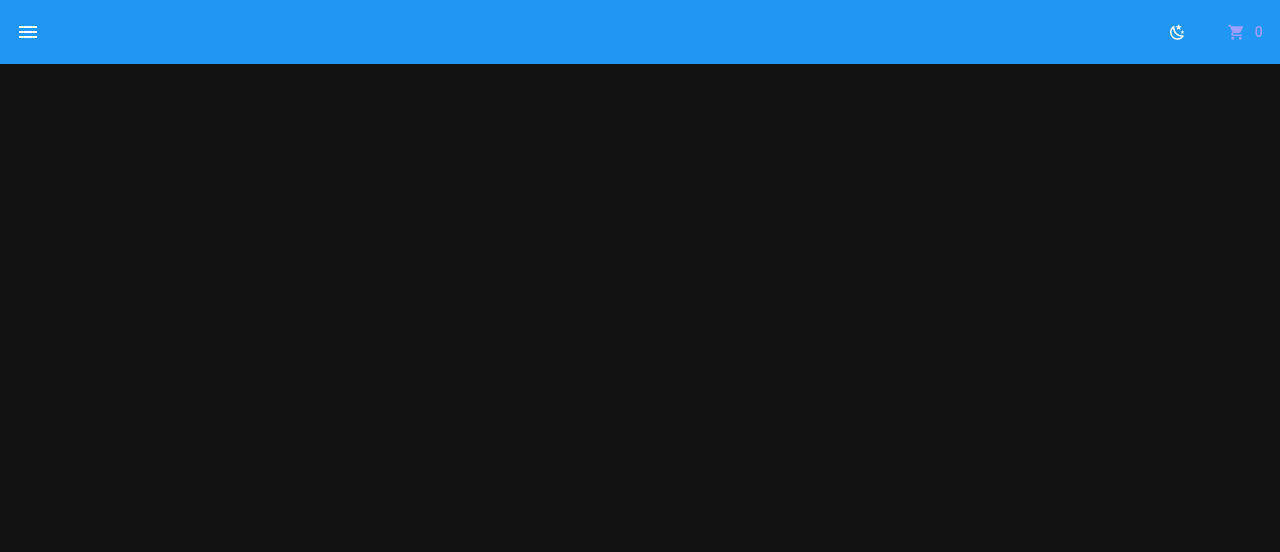
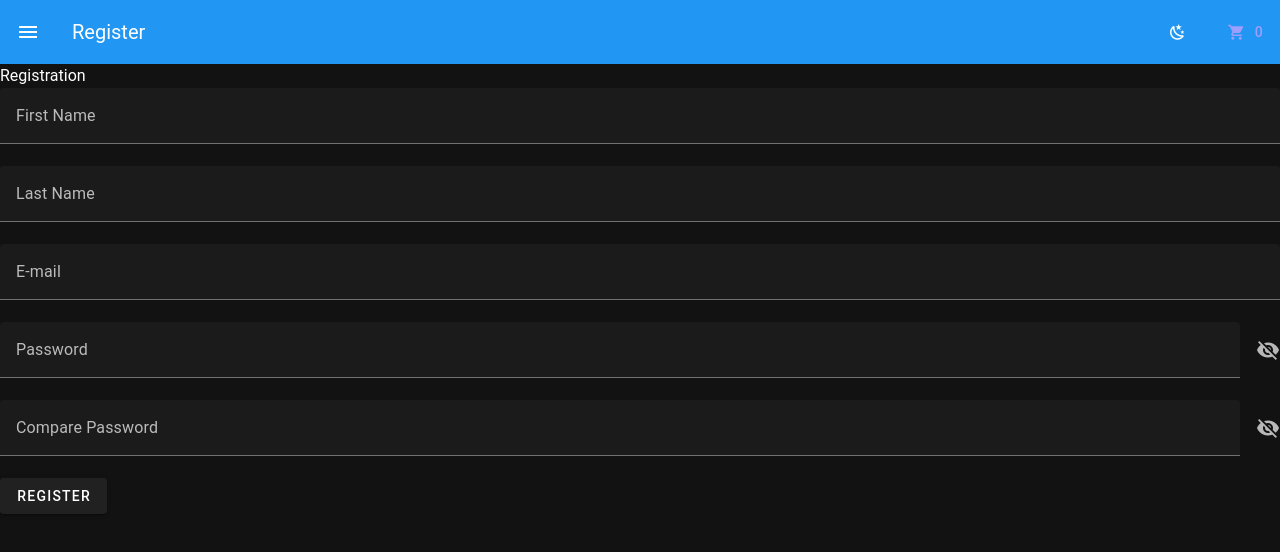
Before and after one commit to arminebner/shopfront-frontend, a Vue app: page /register in a window 1280 px wide. Shown: the top 552 px of the page. Built offline with nearby package versions, Linux system fonts and the light colour scheme.

Commit message:
authentication and authorization frontend/backend

```diff
--- a/src/components/BaseNavigation.vue
+++ b/src/components/BaseNavigation.vue
@@ -7,6 +7,7 @@
         </template>
         <v-list-item-title v-text="link.title"> </v-list-item-title>
       </v-list-item>
+      <v-list-item v-if="savedToken" @click="logoutUser"> Logout </v-list-item>
     </v-list>
   </v-navigation-drawer>
   <v-app-bar flat class="bg-primary">
@@ -29,13 +30,21 @@ import { computed, defineComponent, ref } from "vue";
 import { useTheme } from "vuetify";
 import type NavLink from "@/types/navLink";
 import { useCartStore } from "@/stores/cartStore";
+import axios from "axios";
+import { useTokenStore } from "@/stores/tokenStore";
+import { storeToRefs } from "pinia";
+import { useRouter } from "vue-router";
 
 defineComponent({
   name: "BaseNavigation",
   components: {},
 });
 
-const store = useCartStore();
+const router = useRouter();
+
+const tokenStore = useTokenStore();
+const { savedToken } = storeToRefs(tokenStore);
+const cartStore = useCartStore();
 const theme = useTheme();
 const drawerOpen = ref(false);
 const navLinks = <NavLink[]>[
@@ -53,6 +62,21 @@ const toggleTheme = () =>
   (theme.global.name.value = theme.global.current.value.dark ? "light" : "dark");
 
 const cartCount = computed(() => {
-  return store.products.length;
+  return cartStore.products.length;
 });
+
+const logoutUser = async () => {
+  try {
+    const result = await axios("http://localhost:5000/api/users/logout", {
+      withCredentials: true,
+    });
+    if (result.status === 204) {
+      tokenStore.deleteToken();
+      axios.defaults.headers.common["Authorization"] = ``;
+    }
+    setTimeout(() => {
+      router.push("/login");
+    }, 1500);
+  } catch (_) { }
+};
 </script>
--- /dev/null
+++ b/src/interceptors/axios.js
@@ -0,0 +1,22 @@
+import axios from 'axios'
+
+axios.interceptors.response.use(
+  resp => resp,
+  async error => {
+    if (error.response.status === 401) {
+      const { status, data } = await axios.post(
+        'http://localhost:5000/api/users/refreshAccess',
+        {},
+        { withCredentials: true }
+      )
+
+      if (status === 200) {
+        // TODO safe token in store again as well !?
+        axios.defaults.headers.common['Authorization'] = `Bearer ${data.accessToken}`
+        return axios(error.config)
+      }
+    }
+
+    return error
+  }
+)
--- a/src/main.ts
+++ b/src/main.ts
@@ -2,6 +2,7 @@ import { createApp } from 'vue'
 import { createPinia } from 'pinia'
 import App from './App.vue'
 import router from './router'
+import './interceptors/axios.js'
 
 // Vuetify
 import 'vuetify/styles'
@@ -33,9 +34,11 @@ const pinia = createPinia()
 pinia.use(context => {
   const storeId = context.store.$id
 
-  context.store.$subscribe((mutation, state) => {
-    window.localStorage.setItem(storeId, JSON.stringify(state))
-  })
+  if (storeId === 'cart') {
+    context.store.$subscribe((mutation, state) => {
+      window.localStorage.setItem(storeId, JSON.stringify(state))
+    })
+  }
 
   const localData = window.localStorage.getItem(storeId)
   if (localData) {
--- a/src/router/index.ts
+++ b/src/router/index.ts
@@ -4,6 +4,8 @@ import CartView from '../views/CartView.vue'
 import ProductView from '../views/SingleProductView.vue'
 import ProductManagementDashboardView from '../views/ProductManagementDashboardView.vue'
 import ShopView from '../views/ShopView.vue'
+import LoginView from '../views/LoginView.vue'
+import RegisterView from '../views/RegisterView.vue'
 
 const router = createRouter({
   history: createWebHistory(import.meta.env.BASE_URL),
@@ -33,6 +35,16 @@ const router = createRouter({
       name: 'Product Management Dashboard',
       component: ProductManagementDashboardView,
     },
+    {
+      path: '/register',
+      name: 'Register',
+      component: RegisterView,
+    },
+    {
+      path: '/login',
+      name: 'Login',
+      component: LoginView,
+    },
   ],
 })
 
--- a/src/stores/cartStore.ts
+++ b/src/stores/cartStore.ts
@@ -12,7 +12,6 @@ export const useCartStore = defineStore('cart', () => {
   }
 
   const deleteItem = (cartId: string) => {
-    console.log(cartId)
     products.value = products.value.filter(i => i.cartId !== cartId)
   }
 
--- /dev/null
+++ b/src/stores/tokenStore.ts
@@ -0,0 +1,16 @@
+import { defineStore } from 'pinia'
+import { ref } from 'vue'
+
+export const useTokenStore = defineStore('token', () => {
+  const savedToken = ref('')
+
+  const addToken = (token: string) => {
+    savedToken.value = token
+  }
+
+  const deleteToken = () => {
+    savedToken.value = ''
+  }
+
+  return { savedToken, addToken, deleteToken }
+})
--- /dev/null
+++ b/src/types/user.ts
@@ -0,0 +1,5 @@
+export default interface User {
+  first_name: string
+  last_name: string
+  email: string
+}
--- /dev/null
+++ b/src/validation/userValidation.ts
@@ -0,0 +1,23 @@
+const userRules = {
+  name: [
+    (value: string) => {
+      if (value) return true
+
+      return 'Name is requred.'
+    },
+    (value: string) => {
+      if (value?.length <= 30 && value?.length >= 1) return true
+
+      return 'Name must be less than 30 characters.'
+    },
+  ],
+  email: [
+    (value: string) => {
+      if (/^[a-zA-Z0-9._%+-]+@[a-zA-Z0-9.-]+\.[a-zA-Z]{2,}$/.test(value)) return true
+
+      return 'Please enter a valid email address.'
+    },
+  ],
+}
+
+export default userRules
--- /dev/null
+++ b/src/views/LoginView.vue
@@ -0,0 +1,52 @@
+<template>
+  <v-form>
+    <v-text-field label="E-mail" v-model="email"></v-text-field>
+    <v-text-field v-model="password" :append-icon="show ? 'mdi-eye' : 'mdi-eye-off'" :type="show ? 'text' : 'password'"
+      name="input-10-1" label="Password" hint="At least 8 characters" counter @click:append="show = !show"></v-text-field>
+    <v-btn @click="submitLogin">Login</v-btn>
+  </v-form>
+  <router-link to="/register">Don't have an account yet? Click here to register</router-link>
+  <v-alert v-if="errorMessage" type="error">{{ errorMessage }}</v-alert>
+</template>
+
+<script setup lang="ts">
+import { useTokenStore } from "@/stores/tokenStore";
+import axios, { AxiosError } from "axios";
+import { defineComponent, ref } from "vue";
+import { useRouter } from "vue-router";
+
+defineComponent({
+  name: "Login",
+  components: {},
+});
+
+const router = useRouter();
+const store = useTokenStore();
+
+const email = ref("");
+const password = ref("");
+const show = ref(false);
+const errorMessage = ref("");
+
+const submitLogin = async () => {
+  try {
+    const { data } = await axios.post(
+      "http://localhost:5000/api/users/access",
+      {
+        email: email.value,
+        password: password.value,
+      },
+      { withCredentials: true }
+    );
+    store.addToken(data.accessToken);
+    axios.defaults.headers.common["Authorization"] = `Bearer ${data.accessToken}`;
+    setTimeout(() => {
+      router.push("/");
+    }, 1500);
+  } catch (e) {
+    const error = e as AxiosError;
+    const message = error.response?.data as string;
+    errorMessage.value = message;
+  }
+};
+</script>
--- /dev/null
+++ b/src/views/RegisterView.vue
@@ -0,0 +1,60 @@
+<template>
+  Registration
+  <v-text-field v-model="firstName" :rules="userRules.name" label="First Name" name="firstName" clearable
+    required></v-text-field>
+  <v-text-field v-model="lastName" :rules="userRules.name" label="Last Name" name="lastName" clearable
+    required></v-text-field>
+  <v-text-field label="E-mail" v-model="email" :rules="userRules.email"></v-text-field>
+  <v-text-field v-model="password" :append-icon="show ? 'mdi-eye' : 'mdi-eye-off'" :type="show ? 'text' : 'password'"
+    name="password" label="Password" hint="At least 8 characters" counter @click:append="show = !show"></v-text-field>
+  <v-text-field v-model="password2" :append-icon="show ? 'mdi-eye' : 'mdi-eye-off'" :type="show ? 'text' : 'password'"
+    name="password2" label="Compare Password" hint="Please repeat your password again here" counter
+    @click:append="show = !show"></v-text-field>
+  <v-btn @click="submitRegistration">Register</v-btn>
+  <v-alert v-if="result" type="success">Registration sent successfully!</v-alert>
+  <v-alert v-if="!comparePasswords" type="error">Passwords do not match!</v-alert>
+</template>
+<script setup lang="ts">
+import { computed, defineComponent, ref } from "vue";
+import axios, { AxiosError } from "axios";
+import { useRouter } from "vue-router";
+import userRules from "@/validation/userValidation";
+
+defineComponent({
+  name: "Register",
+  components: {},
+});
+
+const router = useRouter();
+
+const firstName = ref("");
+const lastName = ref("");
+const email = ref("");
+const password = ref("");
+const password2 = ref("");
+const show = ref(false);
+const result = ref("");
+const errorMessage = ref("");
+
+const comparePasswords = computed(() => {
+  return password.value === password2.value;
+});
+
+const submitRegistration = async () => {
+  try {
+    result.value = await axios.post("http://localhost:5000/api/users/register", {
+      firstName: firstName.value,
+      lastName: lastName.value,
+      email: email.value,
+      password: password.value,
+    });
+    setTimeout(() => {
+      router.push("/login");
+    }, 1500);
+  } catch (e) {
+    const error = e as AxiosError;
+    const message = error.response?.data as string;
+    errorMessage.value = message;
+  }
+};
+</script>
--- a/src/views/StartView.vue
+++ b/src/views/StartView.vue
@@ -1,6 +1,9 @@
 <template>
   <v-container class="my-5">
-    <h1 class="mb-10 text-center">Welcome to Amandarando!</h1>
+    <h1 v-if="currentUser" class="mb-10 text-center">
+      Welcome {{ currentUser.first_name }}!
+    </h1>
+    <h1 v-else class="mb-10 text-center">Welcome!</h1>
     <p class="mb-10 text-center">
       Lorem ipsum dolor sit amet, consectetur adipisicing elit. Minima ad nobis ab quae
       consequatur eius? Commodi repellendus iure id rem?
@@ -16,4 +19,28 @@
   </v-container>
 </template>
 
-<script setup lang="ts"></script>
+<script setup lang="ts">
+import type User from "@/types/user";
+import axios from "axios";
+import { defineComponent, onMounted, ref } from "vue";
+
+defineComponent({
+  name: "Start",
+  components: {},
+});
+
+const currentUser = ref<User>({
+  first_name: "",
+  last_name: "",
+  email: "",
+});
+
+onMounted(async () => {
+  try {
+    const { data } = await axios(`http://localhost:5000/api/users/user`, {
+      withCredentials: true,
+    });
+    currentUser.value = data;
+  } catch (_) { }
+});
+</script>
```
